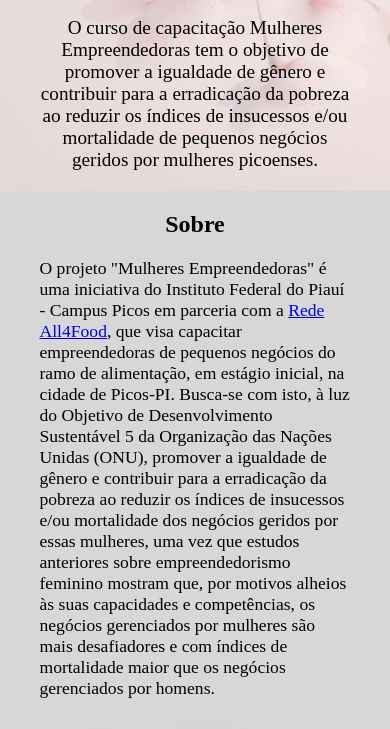
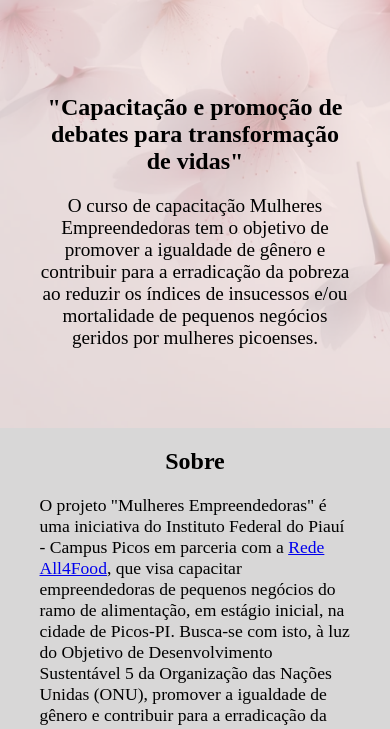
Before and after one commit to ifpi-picos/projeto-web-MaykonWSF, a plain HTML site: page index.html in a window 390 px wide. Shown: the part 416-1145 px from the top of the page. Drawn offline with Linux system fonts and the light colour scheme; a web font is replaced by a local one.

Commit message:
Ajuste em responsividade de celular

```diff
--- a/style/style.css
+++ b/style/style.css
@@ -544,7 +544,12 @@ footer .parceiras img {
         margin: 0 auto;
     }
 
-    .Inicio,
+    .Inicio{
+        height: 100vh;
+        display: flex;
+        justify-content: space-around;
+    }
+
     .Sobre {
         display: flex;
         flex-direction: column;
@@ -649,7 +654,7 @@ footer .parceiras img {
 
     .Feedbacks .relato {
         width: 95%;
-        margin: 0;
+        margin: -20%;
     }
 
     .Feedbacks .relato p {
```
